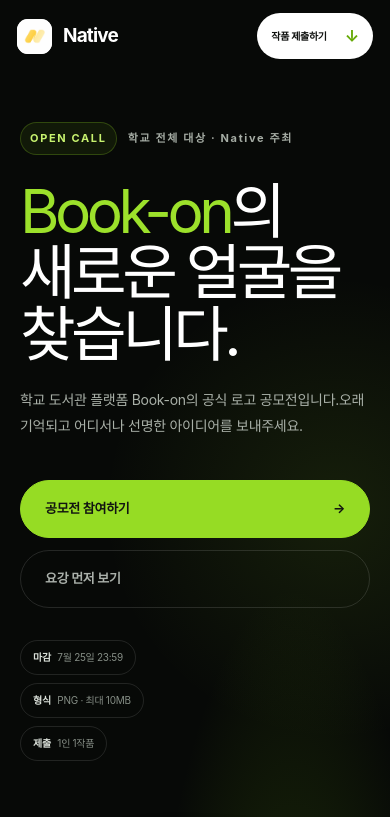
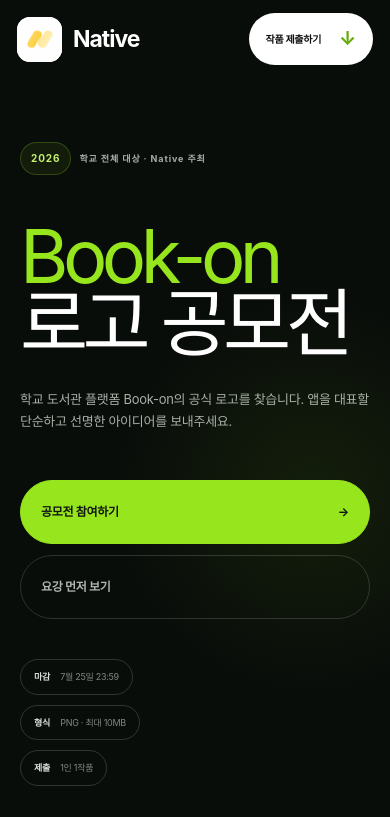
Before and after one commit to team-native/native-official-web, a Next.js app: page /book-on-logo-contest in a window 390 px wide. Shown: the top 817 px of the page. Built offline with nearby package versions, Linux system fonts and the light colour scheme.

Commit message:
restore text-first contest hero

```diff
--- a/app/book-on-logo-contest/contest.css
+++ b/app/book-on-logo-contest/contest.css
@@ -368,3 +368,47 @@
   .hero-phone-detail { right: -58px; bottom: 33px; width: 172px; height: 373px; }
   .hero-usage { left: 7px; bottom: 18px; }
 }
+
+/* Restored text-first contest hero */
+.contest-header { grid-template-columns: 1fr auto; }
+.contest-header .contest-brand { font-size: clamp(25px, 2.4vw, 37px); }
+.contest-header .contest-brand > span { width: 70px; height: 70px; border-radius: 20px; }
+.contest-header nav { grid-column: 2; }
+.contest-header-cta { height: 90px; padding: 0 28px; gap: 42px; font-size: 16px; }
+.contest-header-cta span { font-size: 28px; }
+.contest-hero {
+  min-height: max(920px, 100svh);
+  padding: clamp(205px, 16vw, 245px) max(3.4vw, 34px) 60px;
+  display: block;
+  border-radius: 0;
+  background: radial-gradient(circle at 80% 55%, rgba(111, 175, 18, .11), transparent 34%), #090d0a;
+}
+.contest-hero-copy { width: 100%; max-width: none; }
+.contest-eyebrow { font-size: clamp(11px, 1.2vw, 18px); }
+.contest-eyebrow span { padding: 13px 19px; font-size: clamp(12px, 1.3vw, 20px); }
+.contest-hero h1 { max-width: none; margin: 65px 0 45px; font-size: clamp(82px, 10.3vw, 150px); line-height: .91; letter-spacing: -.075em; }
+.contest-hero h1 em { color: #97e51c; }
+.contest-hero-copy > p { max-width: none; color: #a8afa7; font-size: clamp(15px, 1.65vw, 26px); line-height: 1.7; }
+.contest-hero-actions { width: 100%; margin-top: clamp(60px, 7vw, 100px); align-items: stretch; flex-direction: column; gap: 20px; }
+.contest-hero-actions a { width: 100%; height: clamp(78px, 8vw, 116px); padding: 0 clamp(28px, 4vw, 52px); justify-content: space-between; border-color: rgba(255,255,255,.15); color: #afb5af; font-size: clamp(14px, 1.4vw, 21px); }
+.contest-hero-actions a:first-child { border-color: #97e51c; background: #97e51c; color: #121611; }
+.contest-hero-facts { margin-top: clamp(52px, 6vw, 80px); display: flex; align-items: flex-start; flex-direction: column; gap: 16px; }
+.contest-hero-facts span { width: fit-content; padding: 15px 22px; border-color: rgba(255,255,255,.16); color: #7f877f; font-size: clamp(10px, 1.05vw, 15px); }
+.contest-hero-facts b { margin-right: 8px; color: #d9ded8; }
+
+@media (max-width: 760px) {
+  .contest-header { width: calc(100% - 34px); height: 78px; }
+  .contest-header .contest-brand { font-size: 23px; }
+  .contest-header .contest-brand > span { width: 45px; height: 45px; border-radius: 13px; }
+  .contest-header-cta { height: 52px; padding: 0 17px; gap: 18px; font-size: 10px; }
+  .contest-header-cta span { font-size: 19px; }
+  .contest-hero { min-height: 900px; padding: 142px 20px 56px; }
+  .contest-eyebrow { gap: 8px; font-size: 9px; letter-spacing: .1em; }
+  .contest-eyebrow span { padding: 8px 10px; font-size: 10px; }
+  .contest-hero h1 { margin: 48px 0 30px; font-size: clamp(58px, 19vw, 82px); }
+  .contest-hero-copy > p { font-size: 13px; }
+  .contest-hero-actions { margin-top: 48px; gap: 11px; }
+  .contest-hero-actions a { height: 64px; padding-inline: 20px; font-size: 12px; }
+  .contest-hero-facts { margin-top: 40px; gap: 10px; }
+  .contest-hero-facts span { padding: 10px 13px; font-size: 9px; }
+}
--- a/app/book-on-logo-contest/page.tsx
+++ b/app/book-on-logo-contest/page.tsx
@@ -129,26 +129,17 @@
     <main className="contest-page">
       <header className="contest-header">
         <a className="contest-brand" href="/" aria-label="Native 홈페이지"><span><Image src="/native-logo.png" alt="" fill sizes="36px" unoptimized /></span><b>Native</b></a>
-        <div className="contest-header-label"><i /> BOOK-ON 로고 공모전</div>
-        <nav aria-label="공모전 메뉴"><a href="#guide">공모 요강</a><a href="#judging">심사 기준</a><a href="#prize">시상 안내</a><a className="contest-header-cta" href="#submit">작품 제출하기 <span>↓</span></a></nav>
+        <nav aria-label="공모전 메뉴"><a className="contest-header-cta" href="#submit">작품 제출하기 <span>↓</span></a></nav>
       </header>
 
       <section className="contest-hero">
         <div className="contest-hero-copy">
-          <div className="contest-eyebrow"><span>OPEN CALL</span> 학교 전체 대상 · Native 주최</div>
-          <h1><em>Book-on</em>의<br />새로운 얼굴을<br />찾습니다.</h1>
-          <p>학교 도서관 플랫폼 Book-on의 공식 로고 공모전입니다.<br />오래 기억되고 어디서나 선명한 아이디어를 보내주세요.</p>
+          <div className="contest-eyebrow"><span>2026</span> 학교 전체 대상 · Native 주최</div>
+          <h1><em>Book-on</em><br />로고 공모전</h1>
+          <p>학교 도서관 플랫폼 Book-on의 공식 로고를 찾습니다. 앱을 대표할 단순하고 선명한 아이디어를 보내주세요.</p>
           <div className="contest-hero-actions"><a href="#submit">공모전 참여하기 <span>→</span></a><a href="#guide">요강 먼저 보기</a></div>
           <div className="contest-hero-facts"><span><b>마감</b> 7월 25일 23:59</span><span><b>형식</b> PNG · 최대 10MB</span><span><b>제출</b> 1인 1작품</span></div>
         </div>
-        <div className="contest-hero-product">
-          <div className="hero-product-head"><span><i /> BOOK-ON APP</span><small>여러분의 로고가 적용될 실제 서비스</small></div>
-          <div className="hero-logo-placeholder"><small>이 자리에</small><strong>?</strong><b>여러분의 로고가 들어갑니다</b></div>
-          <div className="hero-phone hero-phone-home"><Image src="/book-on.png" alt="Book-on 홈 화면" fill sizes="260px" unoptimized /></div>
-          <div className="hero-phone hero-phone-detail"><Image src="/bookon-detail.png" alt="Book-on 도서 상세 화면" fill sizes="220px" unoptimized /></div>
-          <div className="hero-usage"><span>앱 아이콘</span><span>시작 화면</span><span>포스터</span></div>
-        </div>
-        <div className="contest-hero-meta"><div><small>주최</small><b>Native</b></div><div><small>접수 마감</small><b>2026. 07. 25 · 23:59</b></div><div><small>1등 상금</small><b>15,000원</b></div></div>
       </section>
 
       <section className="contest-intro contest-shell" id="guide">
```
